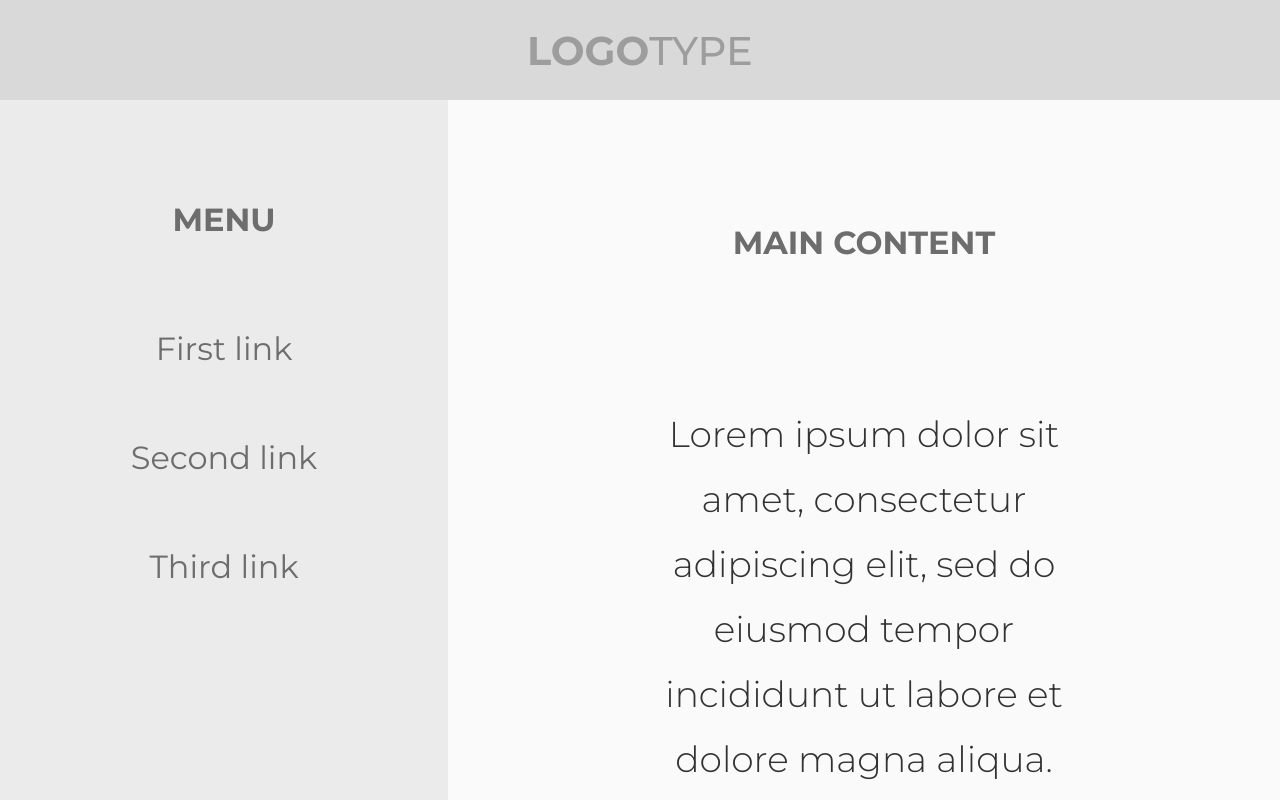
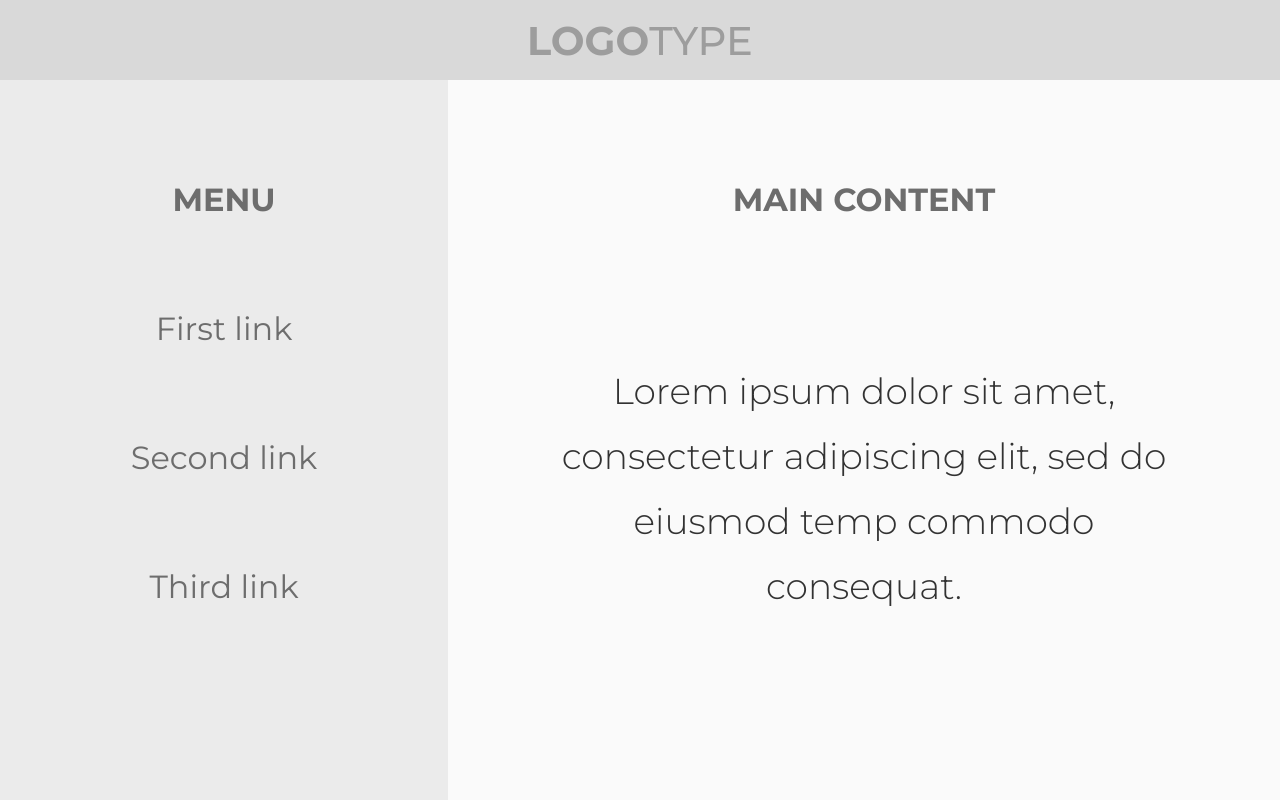
Before and after one commit to NamerrorOne/Namerror, a plain HTML site: page Lesson 3 Nostro web development/index.html in a window 1280 px wide. Shown: the top 800 px of the page. Drawn offline with Linux system fonts and the light colour scheme.

Commit message:
checked and refactored

```diff
--- a/Lesson 3 Nostro web development/index.html
+++ b/Lesson 3 Nostro web development/index.html
@@ -7,21 +7,20 @@
 </head>
 <body>
 
-<div class="top"><span style = "font-weight: 700 ;">Logo</span>type</div>
+<div class="top"><span style = "font-weight: 700;">Logo</span>type</div>
 <div class="leftnright">
 	<div class="left">
 		<h1>Menu</h1>
-	<p class="Firstlink">First link</p>
-	<p class="Secondlink">Second link</p>
-	<p class="Thirdlink">Third link</p>
+		<p class="link">First link</p>
+		<p class="link">Second link</p>
+		<p class="link">Third link</p>
 	</div>
 
 	<div class="right">
 		<h2>Main content</h2>
-	<p class="text">Lorem ipsum dolor sit amet, consectetur adipiscing elit, sed do eiusmod tempor incididunt ut labore et dolore magna aliqua. Ut enim ad minim veniam, quis nostrud exercitation ullamco laboris nisi ut aliquip ex ea commodo consequat.</p>
+		<p class="text">Lorem ipsum dolor sit amet, consectetur adipiscing elit, sed do eiusmod temp commodo consequat.</p>
 	</div>
 </div>
 
-
 </body>
 </html>
--- a/Lesson 3 Nostro web development/maim.css
+++ b/Lesson 3 Nostro web development/maim.css
@@ -1,99 +1,78 @@
 @import url('https://fonts.googleapis.com/css2?family=Montserrat:wght@300;400;500;700&display=swap');
+
 *{
 	padding: 0;
 	margin: 0;
 }
-.top {
-	display: flex;
-	align-items: center;
-	justify-content:center;
-	height: 100px;
-	width: 100%;
-	background-color:#D9D9D9;
 
-	font-family: 'Montserrat';
-	font-style: normal;
-	font-weight:500;
-	font-size: 40px;
-	text-transform: uppercase;
-	color: #9D9D9D;
-}
-.left {
-position:left;
-background-color: #EBEBEB;
-float: left;
-width: 35%;
-text-align: center;
-
-}
-.right {
-	position:Right;
-	background-color: #FAFAFA;
-	float: right;
-	width: 65%;
-	text-align: center;
-
-}
-.leftnright {
-	display: flex;
-	height: 100%;
-}
-h1 {
-margin-top: 100px;
-font-family: 'Montserrat';
-font-style: normal;
-font-weight: 700;
-font-size: 32px;
-line-height: 39px;
-text-transform: uppercase;
-color: #6D6D6D;
-}
-.Firstlink {
-	 margin-top: 90px;
-	 font-style: normal ;
-	font-weight: 400;
-	font-size: 32px;
-	line-height: 39px;
-	color: #6D6D6D;
+body {
 	font-family: 'Montserrat';
 }
-.Secondlink {
-	margin-top: 70px;
-	font-family: 'Montserrat';
-	font-style: normal;
-	font-weight: 400;
+
+h1 {
+	margin-top: 100px;
+	font-weight: 700;
 	font-size: 32px;
-	line-height: 39px;
+	text-transform: uppercase;
 	color: #6D6D6D;
 }
-.Thirdlink {
-	margin-top: 70px;
-	font-family: 'Montserrat';
-	font-style: normal;
-	font-weight: 400;
-	font-size: 32px;
-	line-height: 39px;
-	color: #6D6D6D;
-}
+
 h2 {
-	margin-top: 123px;
-	font-family: 'Montserrat';
+	margin-top: 100px;
 	font-style: normal;
 	font-weight: 700;
 	font-size: 32px;
 	line-height: 39px;
 	text-transform: uppercase;
 	color: #6D6D6D;
-	}
+}
+
+.top {
+	display: flex;
+	align-items: center;
+	justify-content:center;
+	height: 10vh;
+	background-color: #D9D9D9;
+	font-weight: 500;
+	font-size: 40px;
+	text-transform: uppercase;
+	color: #9D9D9D;
+}
+
+.left {
+	background-color: #EBEBEB;
+	float: left;
+	width: 35%;
+	text-align: center;
+}
+
+.right {
+	background-color: #FAFAFA;
+	float: right;
+	width: 65%;
+	text-align: center;
+}
+
+.leftnright {
+	display: flex;
+	height: 90vh;
+}
+
+.link {
+	margin-top: 90px;
+	font-weight: 400;
+	font-size: 32px;
+	color: #6D6D6D;
+}
+
 .text {
-	font-family: 'Montserrat';
-	font-style: normal;
 	font-weight: 300;
 	font-size: 36px;
 	line-height: 65px;
 	text-align: center;
 	color: rgba(0, 0, 0, 0.8);
 	margin-top: 140px;
-	margin-right: 214px;
-	margin-left: 214px;
+	margin-right: auto;
+	margin-left: auto;
+	width: 80%;
 }
```
Lines whose indentation alone changed are shown as unchanged.
